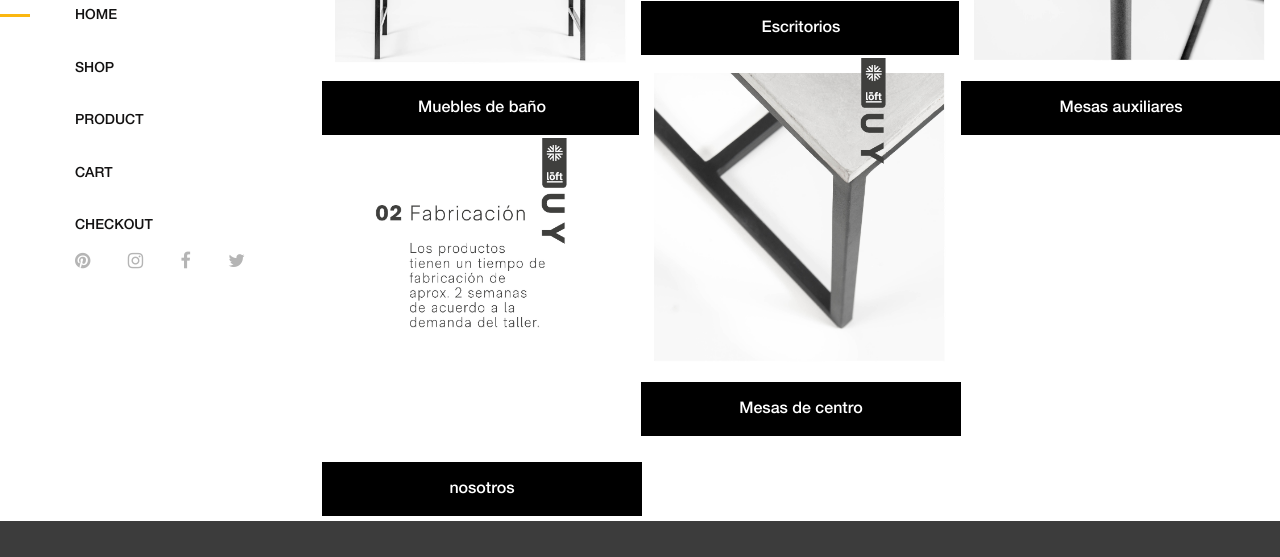
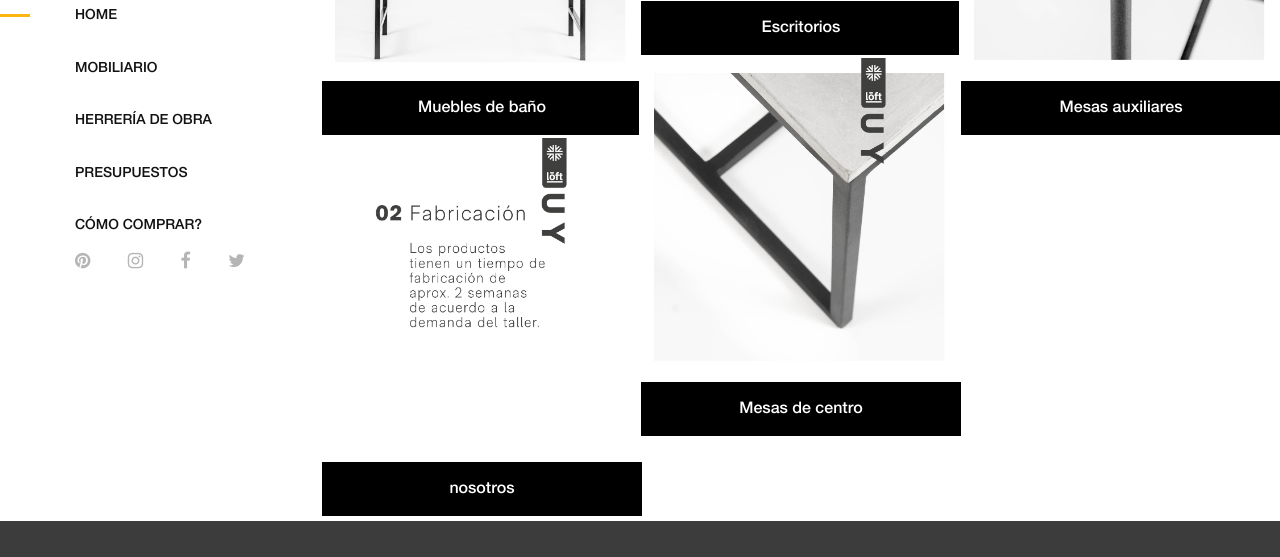
Before and after one commit to loftUy/loft, a plain HTML site: page index.html in a window 1280 px wide. Shown: the part 243-800 px from the top of the page. Drawn offline with Linux system fonts and the light colour scheme.

Commit message:
Update index.html

```diff
--- a/index.html
+++ b/index.html
@@ -93,10 +93,10 @@
             <nav class="amado-nav">
                 <ul>
                     <li class="active"><a href="index.html">Home</a></li>
-                    <li><a href="shop.html">Shop</a></li>
-                    <li><a href="product-details.html">Product</a></li>
-                    <li><a href="cart.html">Cart</a></li>
-                    <li><a href="checkout.html">Checkout</a></li>
+                    <li><a href="shop.html">MOBILIARIO</a></li>
+                    <li><a href="product-details.html">HERRERÍA DE OBRA</a></li>
+                    <li><a href="cart.html">PRESUPUESTOS</a></li>
+                    <li><a href="checkout.html">CÓMO COMPRAR?</a></li>
                 </ul>
             </nav>
             <!-- Button Group -->
```
